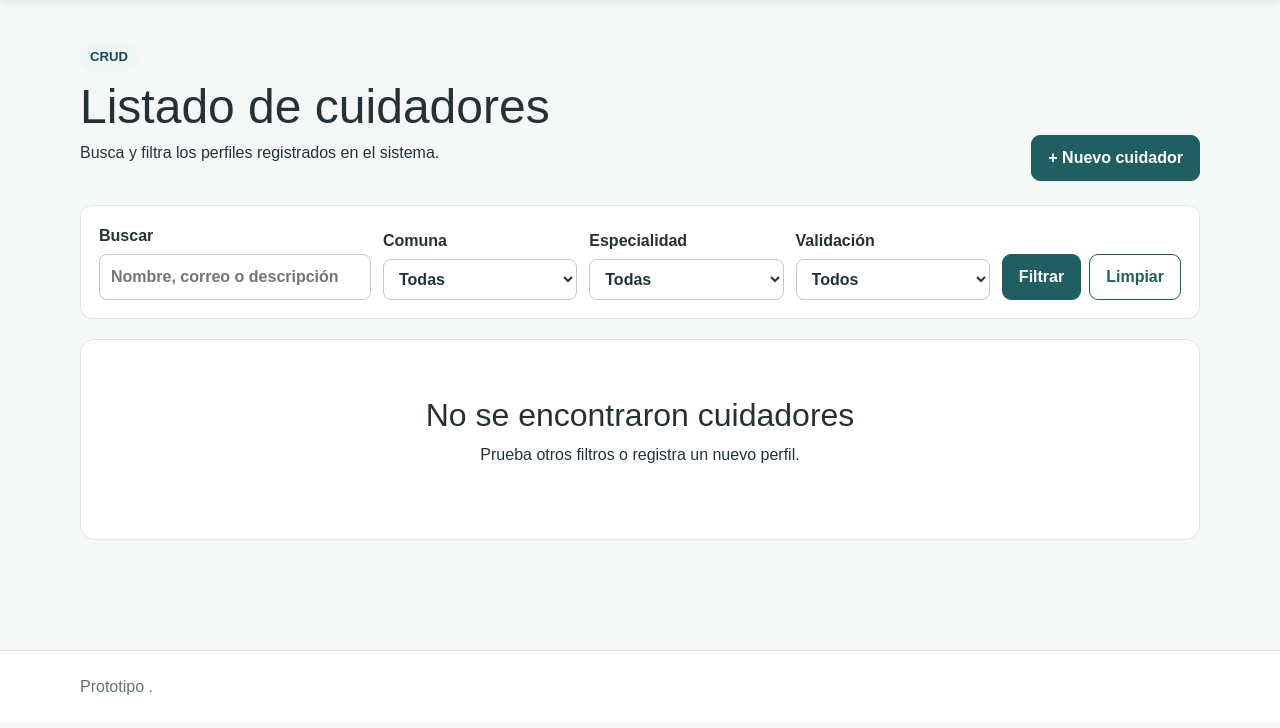
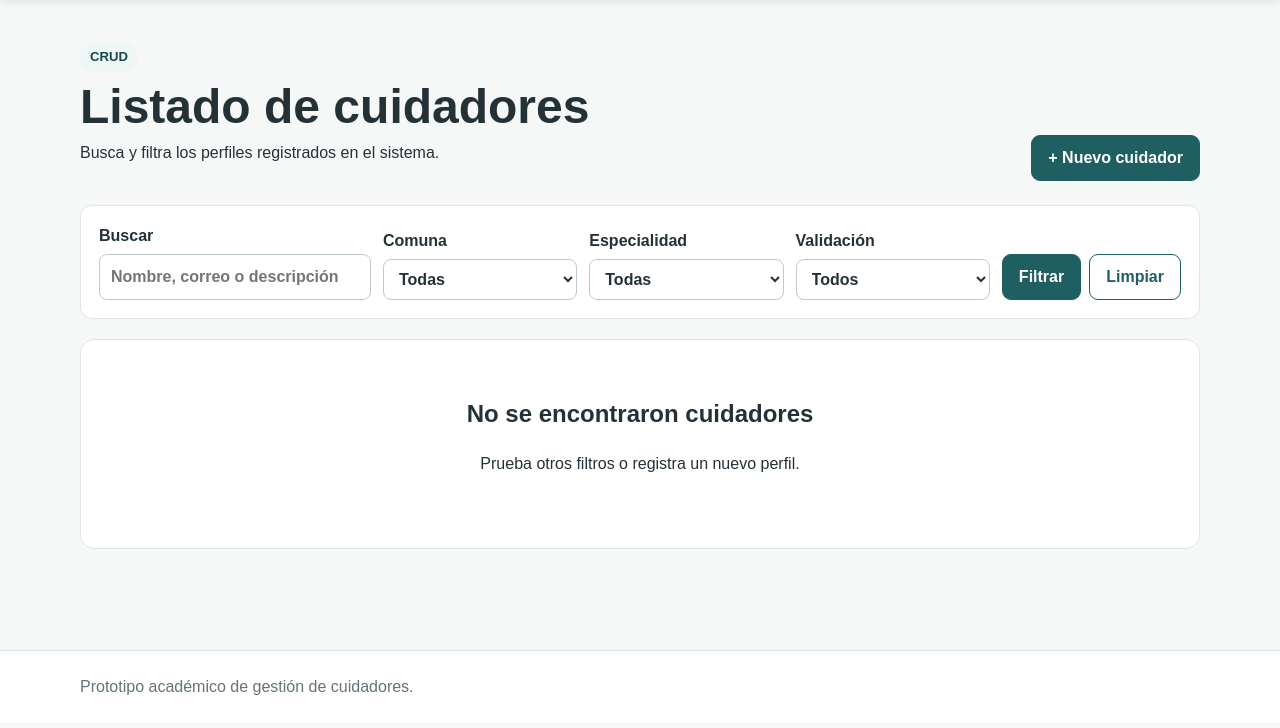
Before and after one commit to AlejoOA98/cuida_mayores_flask, a Flask app: page /cuidadores/ in a window 1280 px wide. Shown: the part 72-800 px from the top of the page. Run offline with Flask 3, Linux system fonts and the light colour scheme.

Commit message:
aceptar cambio por favor

```diff
--- a/app/templates/base.html
+++ b/app/templates/base.html
@@ -1,9 +1,5 @@
-<!--Footer y cierre de la plantilla base para la aplicación web de administración de cuidadores. Incluye enlaces a Bootstrap y define la estructura general del documento HTML, incluyendo encabezado, cuerpo y pie de página.-->
+<!-- Plantilla base para la aplicación web de administración de cuidadores. -->
 <!doctype html>
-<link
-    href="https://cdn.jsdelivr.net/npm/bootstrap@5.3.3/dist/css/bootstrap.min.css"
-    rel="stylesheet"
->
 <html lang="es">
 <head>
     <meta charset="utf-8">
@@ -33,10 +29,7 @@
 </main>
 
 <footer class="pie">
-    <div class="contenedor">Prototipo .</div>
+    <div class="contenedor">Prototipo académico de gestión de cuidadores.</div>
 </footer>
-<script
-    src="https://cdn.jsdelivr.net/npm/bootstrap@5.3.3/dist/js/bootstrap.bundle.min.js">
-</script>
 </body>
 </html>
```
